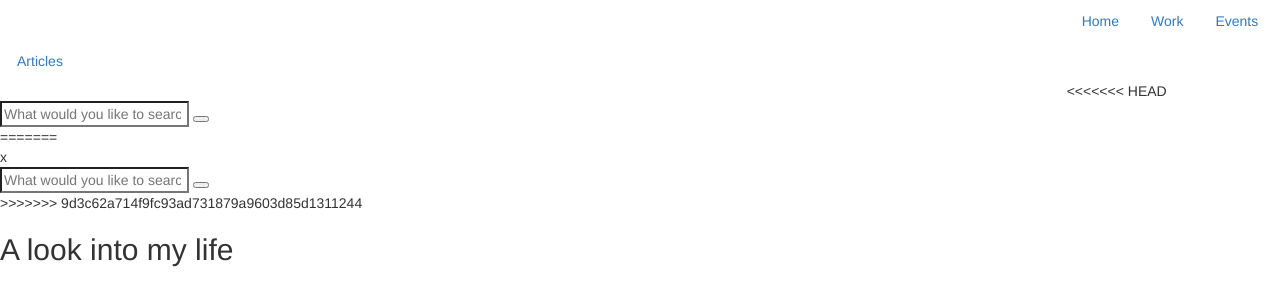
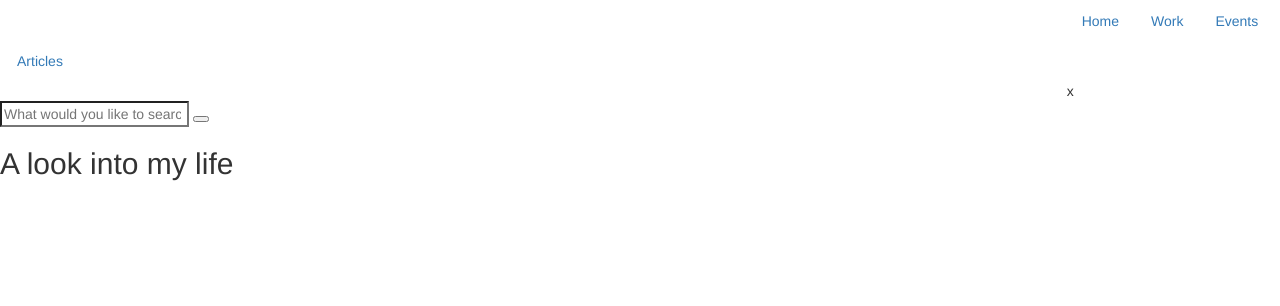
Before and after one commit to jorgechato/2017.jorgechato.com, a Django app: page / in a window 1280 px wide. Shown: the top 306 px of the page. Run offline with Django 3.2, Linux system fonts and the light colour scheme; data that the repository does not hold is empty; some libraries are stand-ins or nearby versions.

Commit message:
update docker

```diff
--- a/docker-compose.yml
+++ b/docker-compose.yml
@@ -16,6 +16,7 @@ services:
   backend:
     container_name: backend
     restart: on-failure
+    # image: backend
     image: quay.io/orggue/jorgechato
     depends_on:
       - database
--- a/requirements.txt
+++ b/requirements.txt
@@ -36,7 +36,6 @@ psycopg2-binary==2.7.5
 public==1.0.3
 pyasn1==0.4.3
 pycodestyle==2.3.1
-pycosat==0.6.3
 pycparser==2.18
 pycrypto==2.6.1
 pyflakes==1.6.0
@@ -58,7 +57,7 @@ request==1.0.2
 requests==2.19.1
 rjsmin==1.0.12
 rsa==3.4.2
-ruamel-yaml==0.15.37
+ruamel-yaml==0.15.41
 simplejson==3.16.0
 six==1.11.0
 static3==0.7.0
--- a/templates/_modules/search.html
+++ b/templates/_modules/search.html
@@ -1,13 +1,3 @@
-<<<<<<< HEAD
-<form
-	   class="form-search"
-	   action="{% url 'articles:search' %}"
-	   method="get"
-	   accept-charset="utf-8">
-	<input type="search" class="sb" name="q" autocomplete="off" placeholder="What would you like to search for?" />
-	<button type="submit" class="sbtn fas fa-search"></button>
-</form>
-=======
 <div id="form-search" class="overlay">
 	<span class="closebtn" id="btn-search-close" title="Close Overlay">x</span>
 		<div class="overlay-content">
@@ -20,4 +10,3 @@
 			</form>
 	</div>
 </div>
->>>>>>> 9d3c62a714f9fc93ad731879a9603d85d1311244
```
Also changed, not shown: 1 other file.
